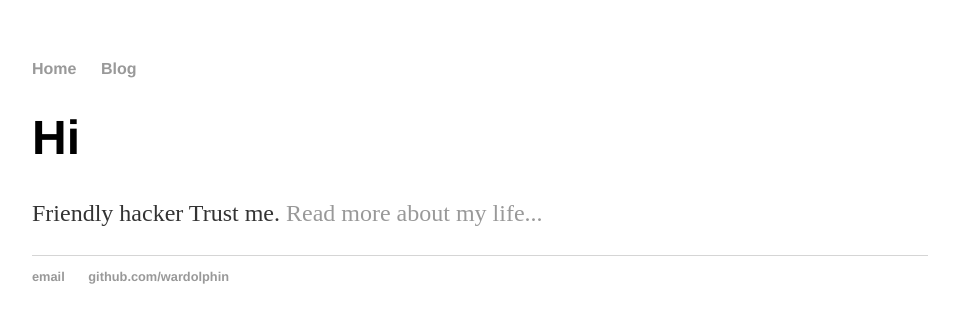
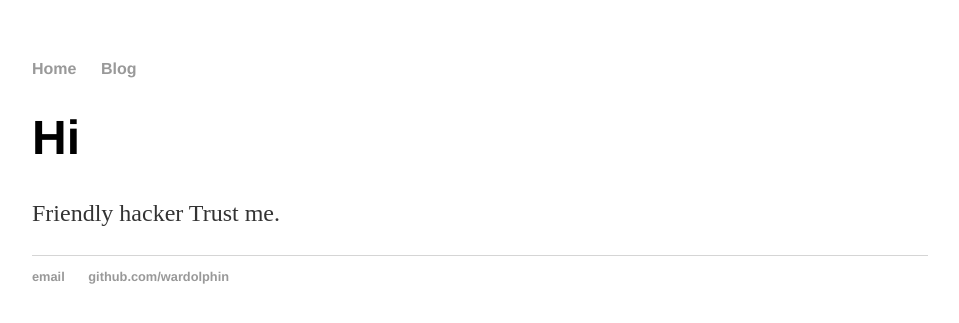
Before and after one commit to wardolphin/wardolphin.github.io, a Jekyll site: the page built from index.html, in a window 1280 px wide. Shown: the top 323 px of the page, without its empty margins (160-1119 px from the left). Built offline with Jekyll 4.4.1, drawn with Linux system fonts in a browser that asks for light colours.

Commit message:
Update index.html

```diff
--- a/index.html
+++ b/index.html
@@ -4,5 +4,5 @@ title: Wardolphin's Party
 ---
     		<div class="blurb">
         		<h1>Hi</h1>
-				<p>Friendly hacker <em></em> Trust me. <a href="/about">Read more about my life...</a></p>
+				<p>Friendly hacker <em></em> Trust me. </p>
     		</div><!-- /.blurb -->
```
